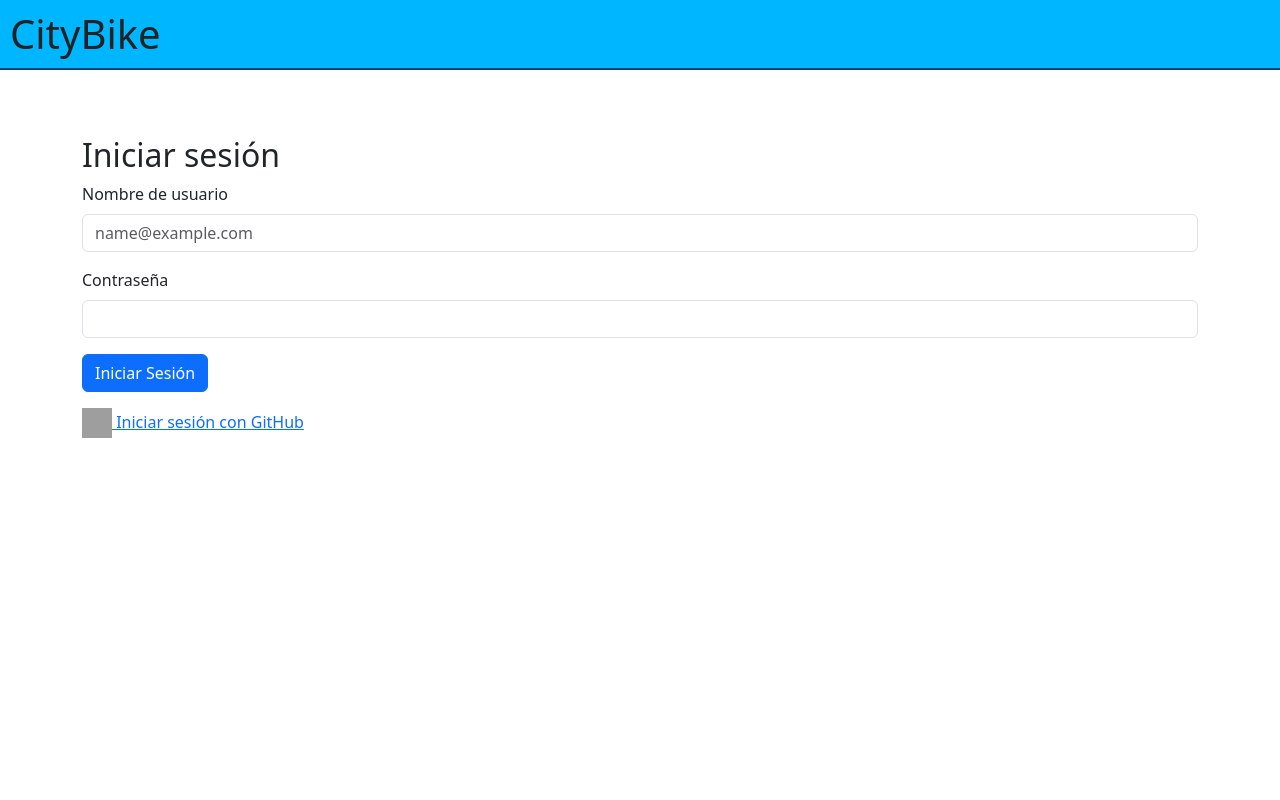
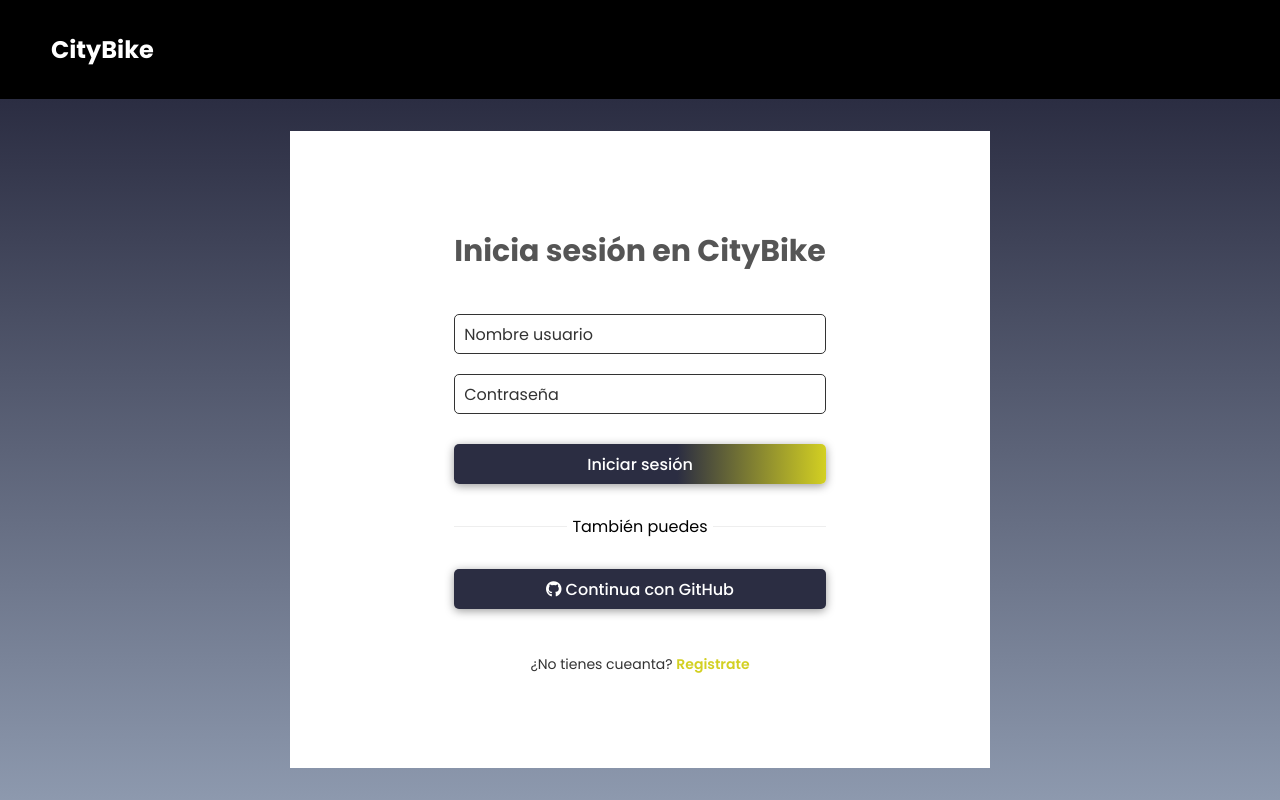
Before and after one commit to ramsesduidar/DaWeb, a Node server app: page /login/ in a window 1280 px wide. Run offline with Node 20, Linux system fonts and the light colour scheme; grey boxes are pictures that could not be loaded.

Commit message:
login form v2

```diff
--- /dev/null
+++ b/express/servicio-express/public/stylesheets/login.css
@@ -0,0 +1,176 @@
+@import url('https://fonts.googleapis.com/css2?family=Poppins:wght@300;400;500;600;700;800;900&display=swap');
+
+
+/* Paleta: 2b2d42-8d99ae-f8f32b-ffffff-000000 */
+
+* {
+    font-family: 'Poppins', sans-serif;
+    margin: 0;
+    padding: 0;
+    box-sizing: border-box;
+}
+
+body{
+    display: flex;
+    flex-direction: column;
+    height: 100vh;
+}
+
+header{
+    width: 100%;
+    padding: 48px 32px 0;
+    color: #fff;
+    background-color: #000;
+    font-size: 0.75rem;
+
+}
+
+@media (min-width: 768px) {
+    header {
+        padding: 32px 0px 32px 51px;
+        margin-bottom: 0px;
+    }
+}
+
+.wrapper {
+    flex: 3 1 0%;
+    display: flex;
+    justify-content: center;
+    padding: 32px;
+    background: linear-gradient(#2b2d42, #8d99ae);
+}
+
+@media (max-width: 767px) {
+        .wrapper {
+            background: #fff;
+
+        }
+
+}
+
+.form-wrapper{
+    max-width: 700px;
+    display: flex;
+    justify-content: center;
+    align-items: center;
+    width: 100%;
+    height: 100%;
+    background: #ffffff;
+    /*box-shadow: 0 0  10px rgba(0, 0, 0, 0.3);*/
+}
+
+form{
+    display: flex;
+    flex-direction: column;
+}
+
+h2 {
+    font-size: 30px;
+    color: #555;
+    text-align: center;
+}
+
+.input-group {
+    position: relative;
+    top: 0;
+    left: 0;
+    width: 100%;
+    margin: 10px 0;
+}
+
+.input-group label{
+    position: absolute;
+    top: 50%;
+    left: 5px;
+    transform: translateY(-50%);
+    font-size: 16px;
+    color: #333;
+    padding: 0 5px;
+    pointer-events: none;
+    transition: 0.3s;
+}
+
+.input-group input{
+    width: 100%;
+    height: 40px;
+    font-size: 16px;
+    color: #333;
+    padding: 0  10px;
+    background: transparent;
+    border: 1px solid #333;
+    outline: none;
+    border-radius: 5px;
+}
+
+.input-group input:focus~label,
+.input-group input:valid~label{
+    top: 0;
+    font-size: 12px;
+    background: #fff;
+}
+
+.btn {
+    color: #fff;
+    background: linear-gradient(to right, #2b2d42 60%, #d3d022);
+    width: 100%;
+    height: 40px;
+    text-align: center;
+    border: none;
+    border-radius: 5px;
+    box-shadow: 0px 2px 10px rgba(0, 0, 0, 0.4);
+    font-size: 16px;
+    cursor: pointer;
+    font-weight: 500;
+    outline: none;
+    margin: 20px 0;
+}
+
+.auth-git {
+    background:#2b2d42 ;
+
+}
+.auth-git i {
+    padding-right: 4px;
+
+}
+
+.sign-link {
+    font-size: 14px;
+    text-align: center;
+    margin: 25px 0;
+}
+
+.sign-link p{
+    color: #333;
+}
+
+.sign-link p a {
+    color: #d3d022;
+    text-decoration: none;
+    font-weight: 600;
+}
+
+.sign-link p a:hover{
+    text-decoration: underline;
+}
+
+.divider{
+    margin: 10px 0;
+    display: flex;
+    gap: 5px;
+    align-items: center;
+}
+
+.divider::before{
+    content: "";
+    flex: 1;
+    height: 1px;
+    background: #eee;
+}
+
+.divider::after{
+    content: "";
+    flex: 1;
+    height: 1px;
+    background: #eee;
+}
--- a/express/servicio-express/routes/login.js
+++ b/express/servicio-express/routes/login.js
@@ -3,7 +3,7 @@
 
 /* GET users listing. */
 router.get('/', function(req, res, next) {
-  res.render('login', { title: 'Express' });
+  res.render('login', { title: 'CityBike-Login' });
 });
 
 module.exports = router;
--- a/express/servicio-express/views/layout.hbs
+++ b/express/servicio-express/views/layout.hbs
@@ -1,12 +1,13 @@
 <!DOCTYPE html>
 <html>
   <head>
+    <meta charset="UTF-8">
+    <meta http-equiv="x-ua-compatible" content="ie=edge">
+    <meta name="viewport" content="width=device-width,
+    initial-scale=1.0">
     <title>{{title}}</title>
-    <link rel='stylesheet' href='/stylesheets/style.css'/>
-    <link href="https://cdn.jsdelivr.net/npm/bootstrap@5.3.3/dist/css/bootstrap.min.css" rel="stylesheet"
-    integrity="sha384-QWTKZyjpPEjISv5WaRU9OFeRpok6YctnYmDr5pNlyT2bRjXh0JMhjY6hW+ALEwIH" crossorigin="anonymous">
-    <script src="https://cdn.jsdelivr.net/npm/bootstrap@5.3.3/dist/js/bootstrap.bundle.min.js"
-    integrity="sha384-YvpcrYf0tY3lHB60NNkmXc5s9fDVZLESaAA55NDzOxhy9GkcIdslK1eN7N6jIeHz" crossorigin="anonymous"></script>
+    <!-- Font Awesome -->
+    <link href="https://cdnjs.cloudflare.com/ajax/libs/font-awesome/6.0.0/css/all.min.css" rel="stylesheet"/>
   </head>
   <body>
     {{{body}}}
--- a/express/servicio-express/views/login.hbs
+++ b/express/servicio-express/views/login.hbs
@@ -1,29 +1,29 @@
-<header class="mb-3">
+<link rel="stylesheet" href="/stylesheets/login.css">
+<header>
     <h1>CityBike</h1>
 </header>
-<main>
-    <div class="container-md mx-auto">
-        <h2>Iniciar sesión</h2>
-        {{!-- Formulario de inicio de sesión --}}
-        <form class="mb-3" action="/login" method="POST">
-            <div class="mb-3">
-                <label for="exampleFormControlInput1" class="form-label">Nombre de usuario</label>
-                <input type="email" class="form-control" id="exampleFormControlInput1" placeholder="name@example.com">
+<main class="wrapper">
+    <div class="form-wrapper sig-in">
+        <form action="">
+            <h2 style="margin: 30px 0;">Inicia sesión en CityBike</h2>
+            <div class="input-group">
+                <input type="text" required>
+                <label for="">Nombre usuario</label>
             </div>
-            <div class="mb-3">
-                <label for="inputPassword5" class="form-label">Contraseña</label>
-                <input type="password" id="inputPassword5" class="form-control" aria-describedby="passwordHelpBlock">
-                <div id="passwordHelpBlock" class="form-text">
-                </div>
+            <div class="input-group">
+                <input type="password" required>
+                <label for="">Contraseña</label>
             </div>
-            <button class="btn btn-primary" type="button">Iniciar Sesión</button>
+            <button type="submit" class="btn">Iniciar sesión</button>
+            <div class="divider">
+                <p>También puedes</p>
+            </div>
+            <button type="submit" class="btn auth-git">
+             <i class="fab fa-github me-2"></i>Continua con GitHub
+            </button>
+            <div class="sign-link">
+                <p>¿No tienes cueanta? <a href="#" class="signup-link">Registrate</a></p>
+            </div>
         </form>
-
-        {{!-- Icono de OAuth2 de GitHub --}}
-        <a href="/auth/github">
-            <img src="https://upload.wikimedia.org/wikipedia/commons/9/91/Octicons-mark-github.svg" alt="GitHub Icon" width="30" height="30">
-            Iniciar sesión con GitHub
-        </a>
     </div>
-
 </main>
```
